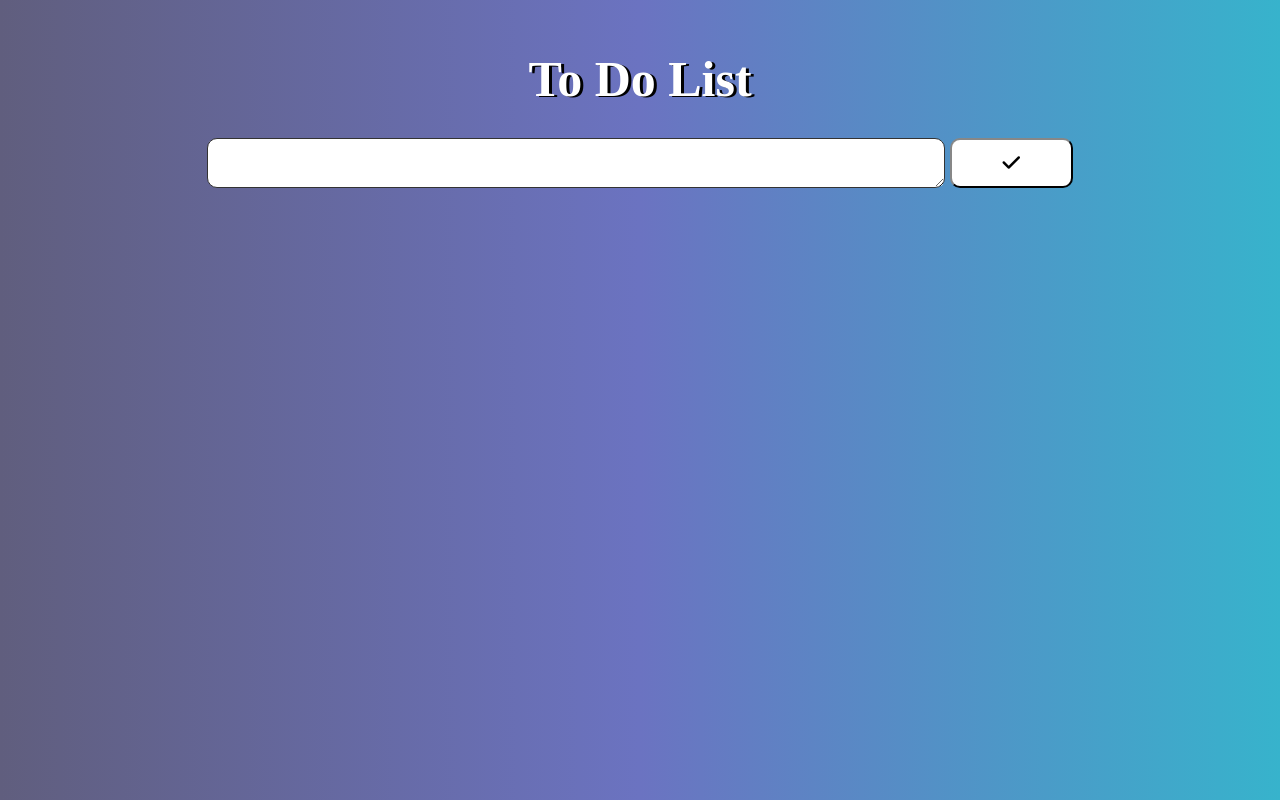
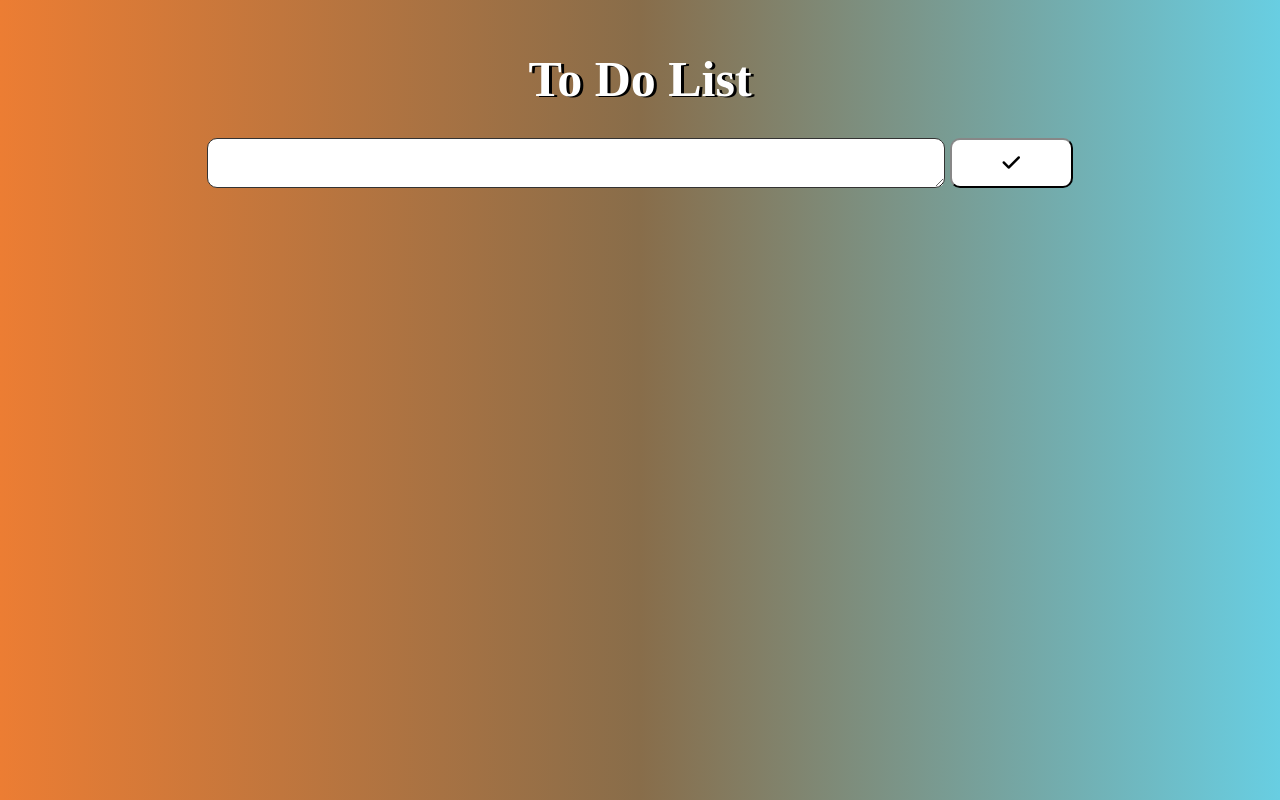
Before and after one commit to RoroNovAA/To-do-list, a plain HTML site: page index.html in a window 1280 px wide. Drawn offline with Linux system fonts and the light colour scheme.

Commit message:
making changes

```diff
--- a/style.css
+++ b/style.css
@@ -6,7 +6,7 @@
 }
 
 body {
-    background-image: linear-gradient(to right, #605e7e, #6b73c1, #37b3cc);
+    background-image: linear-gradient(to right, #ec7d33, #886d4a, #68cee2);
     margin: 50px 2%;
 }
 
```
